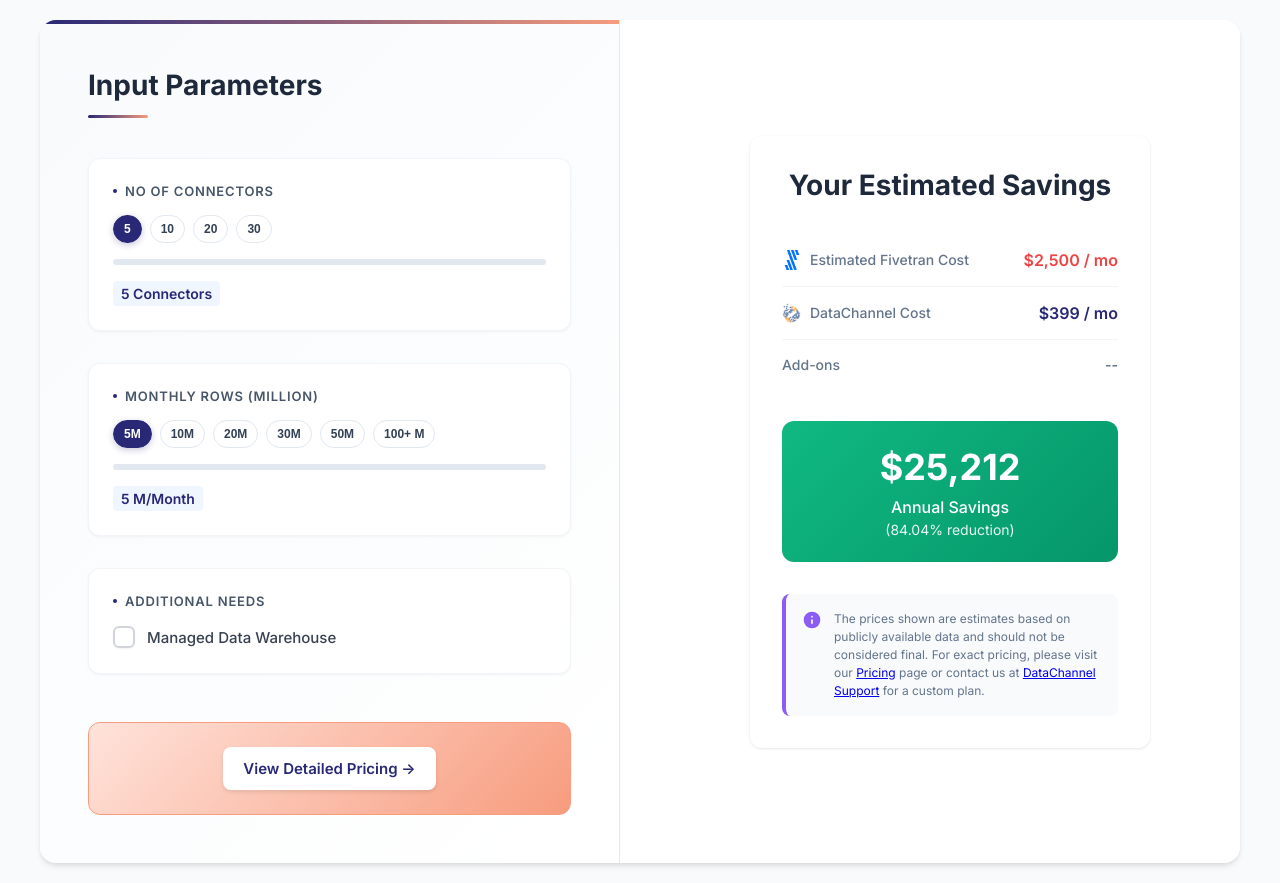
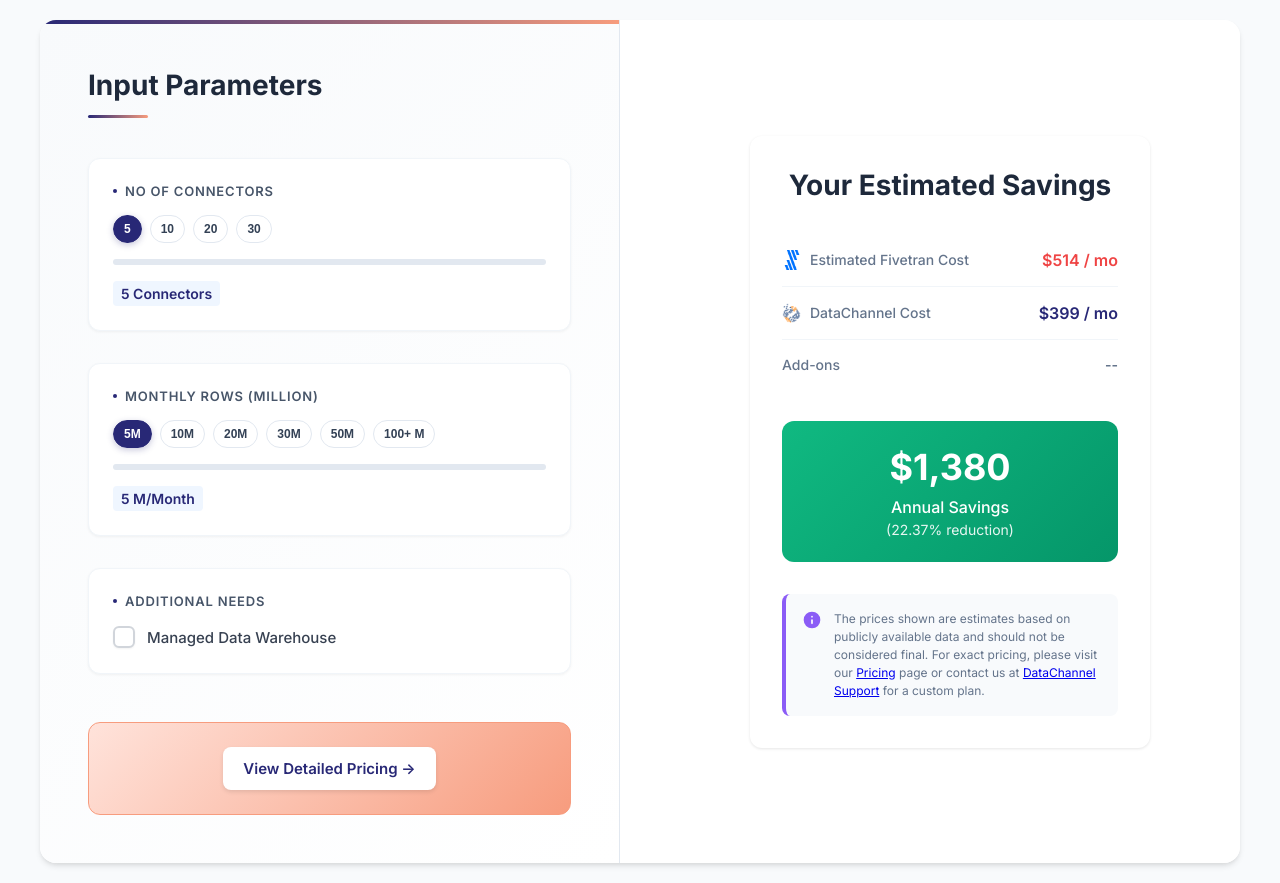
Before and after one commit to mahesh-dc/DC-vs-Fivetran-Calculator, a React (Vite) app: page / in a window 1280 px wide. Built offline with nearby package versions, Linux system fonts and the light colour scheme.

Commit message:
Update Fivetran pricing calculations in App.jsx to reflect new cost structure and apply a multiplier to the final price.

```diff
--- a/src/App.jsx
+++ b/src/App.jsx
@@ -15,14 +15,14 @@
   const calculateFivetranCost = () => {
     // Fivetran tiered pricing by connectors and monthly rows (in millions)
     const table = {
-      5:  { 5: 2500, 10: 3420, 20: 5120, 30: 5410, 50: 6860, 100: 8994 },
-      10: { 5: 2570, 10: 5000, 20: 6770, 30: 8470, 50: 10750, 100: 13650 },
+      5:  { 5: 2570, 10: 3420, 20: 5120, 30: 5410, 50: 6860, 100: 10000 },
+      10: { 5: 2570, 10: 5070, 20: 6770, 30: 8470, 50: 10750, 100: 13650 },
       20: { 5: 2570, 10: 5070, 20: 10070, 30: 11770, 50: 15170, 100: 21430 },
-      30: { 5: 2470, 10: 5020, 20: 9970, 30: 15070, 50: 18130, 100: 26970 },
+      30: { 5: 2570, 10: 5070, 20: 9970, 30: 15070, 50: 18130, 100: 26970 },
     }
 
     const price = table[connectors]?.[monthlyRows]
-    return typeof price === 'number' ? price : 0
+    return typeof price === 'number' ? price*0.2 : 0
   }
 
   const calculateDataChannelCost = () => {
```
